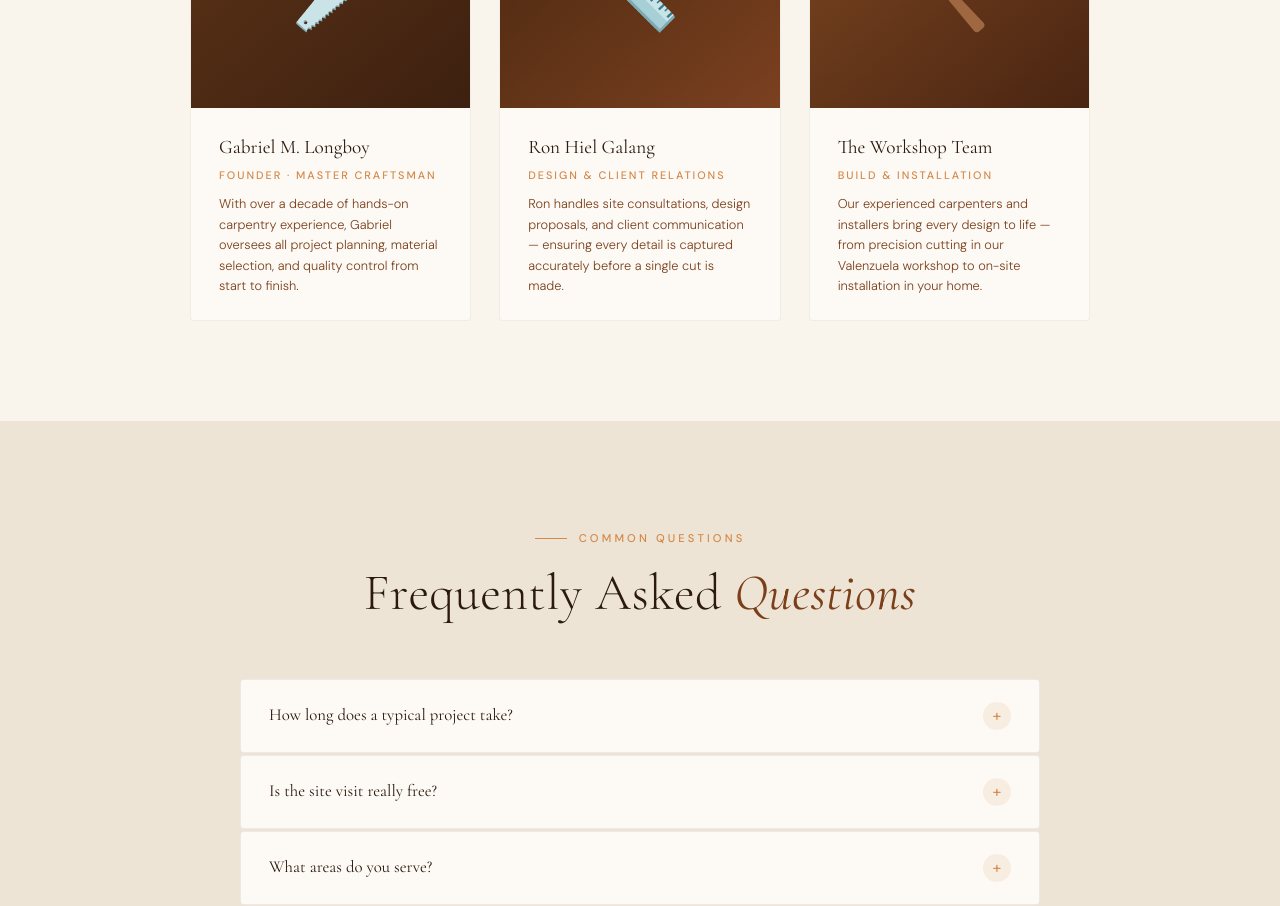
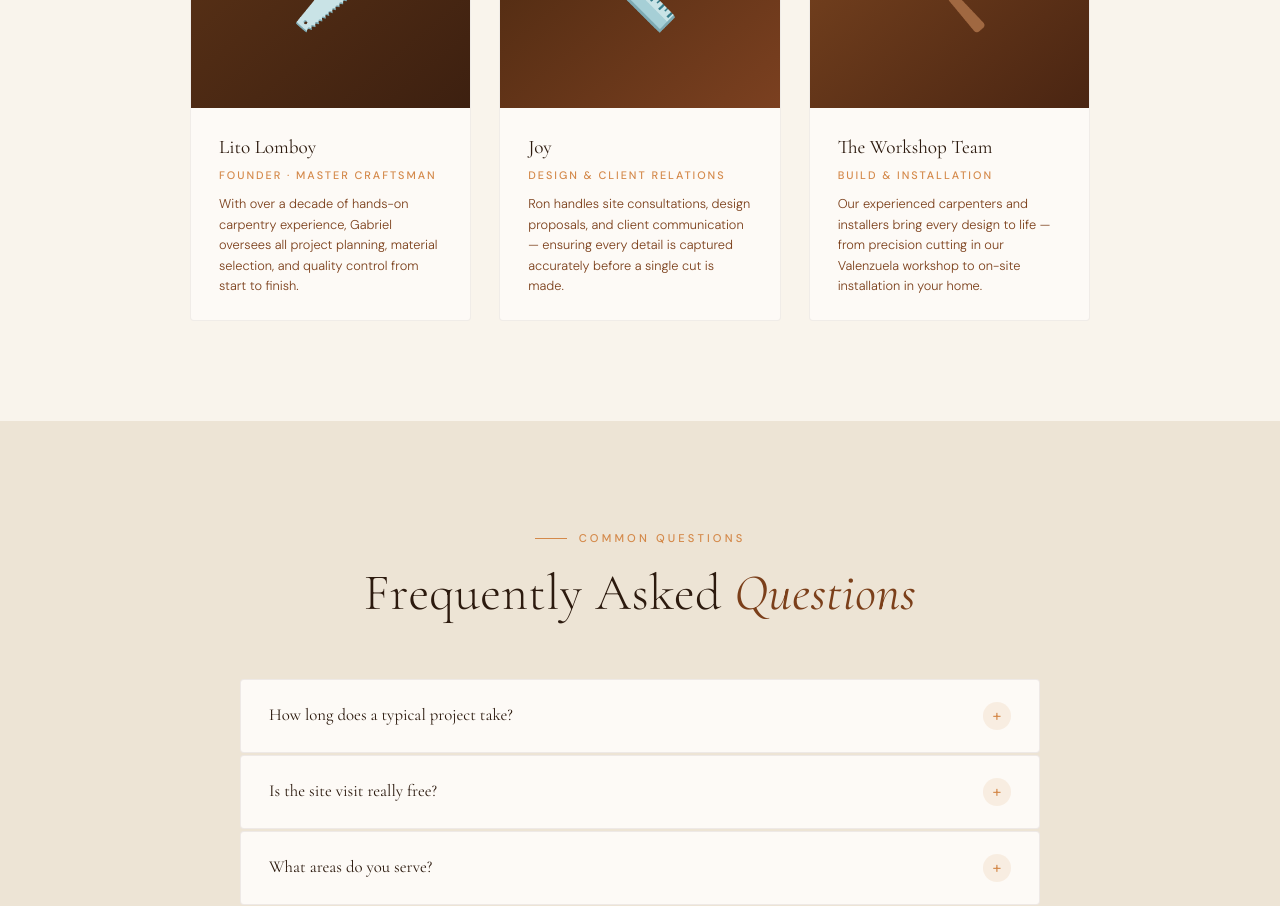
Before and after one commit to Gabss19/my-furniture-site, a plain HTML site: page about.html in a window 1280 px wide. Shown: the part 3000-3906 px from the top of the page. Drawn offline with nearby package versions, Linux system fonts and the light colour scheme; a web font is replaced by a local one.

```diff
--- a/about.html
+++ b/about.html
@@ -605,7 +605,7 @@
       <div class="team-card">
         <div class="team-avatar">🪚</div>
         <div class="team-info">
-          <h3>Gabriel M. Longboy</h3>
+          <h3>Lito Lomboy</h3>
           <p class="role">Founder · Master Craftsman</p>
           <p>With over a decade of hands-on carpentry experience, Gabriel oversees all project planning, material selection, and quality control from start to finish.</p>
         </div>
@@ -613,7 +613,7 @@
       <div class="team-card">
         <div class="team-avatar">📏</div>
         <div class="team-info">
-          <h3>Ron Hiel Galang</h3>
+          <h3>Joy</h3>
           <p class="role">Design & Client Relations</p>
           <p>Ron handles site consultations, design proposals, and client communication — ensuring every detail is captured accurately before a single cut is made.</p>
         </div>
```
